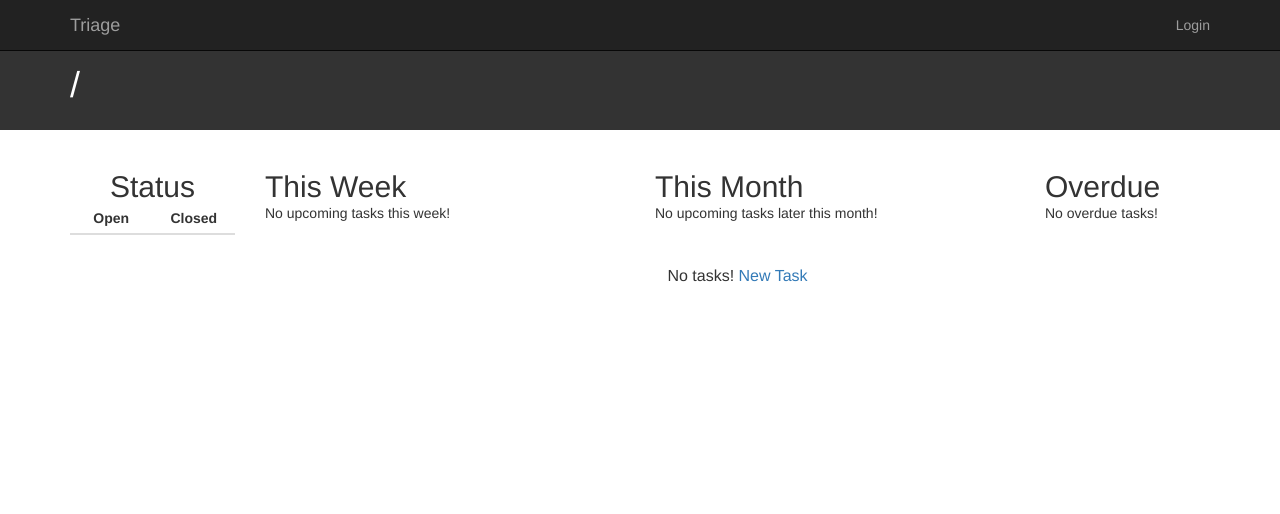
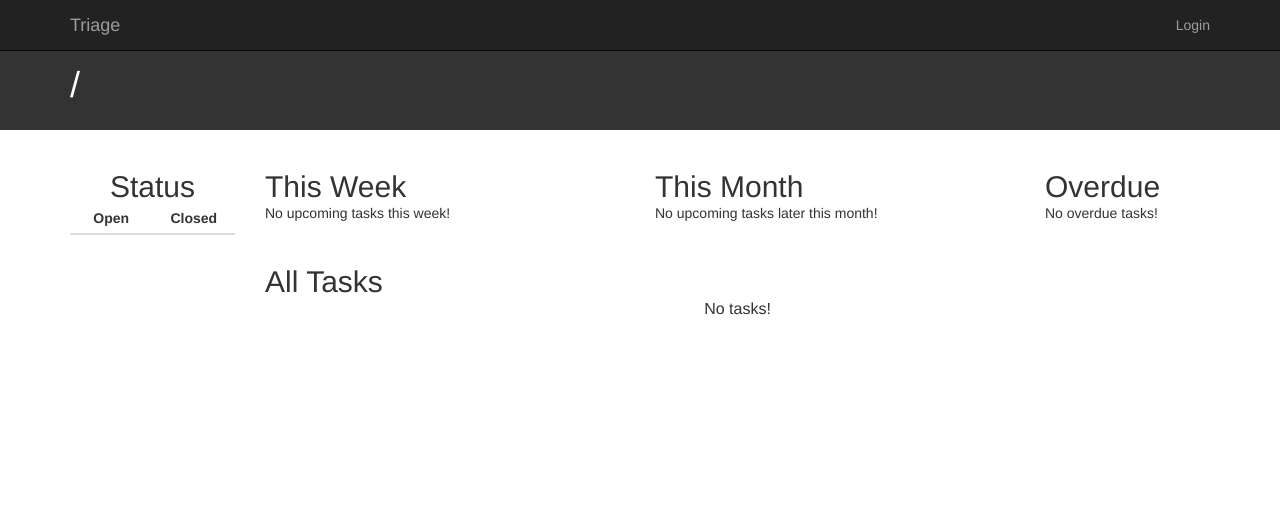
Before and after one commit to SamStudio8/triage, a Django app: template templates/task/tasklist.html in a window 1280 px wide. Shown: the top 514 px of the page. Run offline with Django 3.2, Linux system fonts and the light colour scheme; the template is opened without the code that fills it, so the values that code supplies are empty; parts of the project's set-up code (start-up, migrations or seed data) failed here and were passed over; some libraries are stand-ins or nearby versions.

Commit message:
Don't show new task link if you don't have perms

```diff
--- a/templates/task/tasklist.html
+++ b/templates/task/tasklist.html
@@ -154,8 +154,8 @@
 
 <div class="row">
     <div class="col-sm-10 col-sm-push-2">
+        <h2>All Tasks</h2>
         {% if tasklist.tasks.all %}
-            <h2>All Tasks</h2>
             <table class="table table-hover table-condensed">
                 <thead>
                     <tr>
@@ -218,7 +218,7 @@
                 <tfoot></tfoot>
             </table>
             {% else %}
-                <p class="tasklist-empty-notice">No tasks! <a href="{% url 'task:new_task' tasklist.user.username %}?tasklist={{ tasklist.slug }}&next={{ current.url }}">New Task</a></p>
+                <p class="tasklist-empty-notice">No tasks!{% if edit_permission %} <a href="{% url 'task:new_task' tasklist.user.username %}?tasklist={{ tasklist.slug }}&next={{ current_url }}">New Task</a>{% endif %}</p>
         {% endif %}
     </div>
     <div class="col-sm-2 col-sm-pull-10">
```
